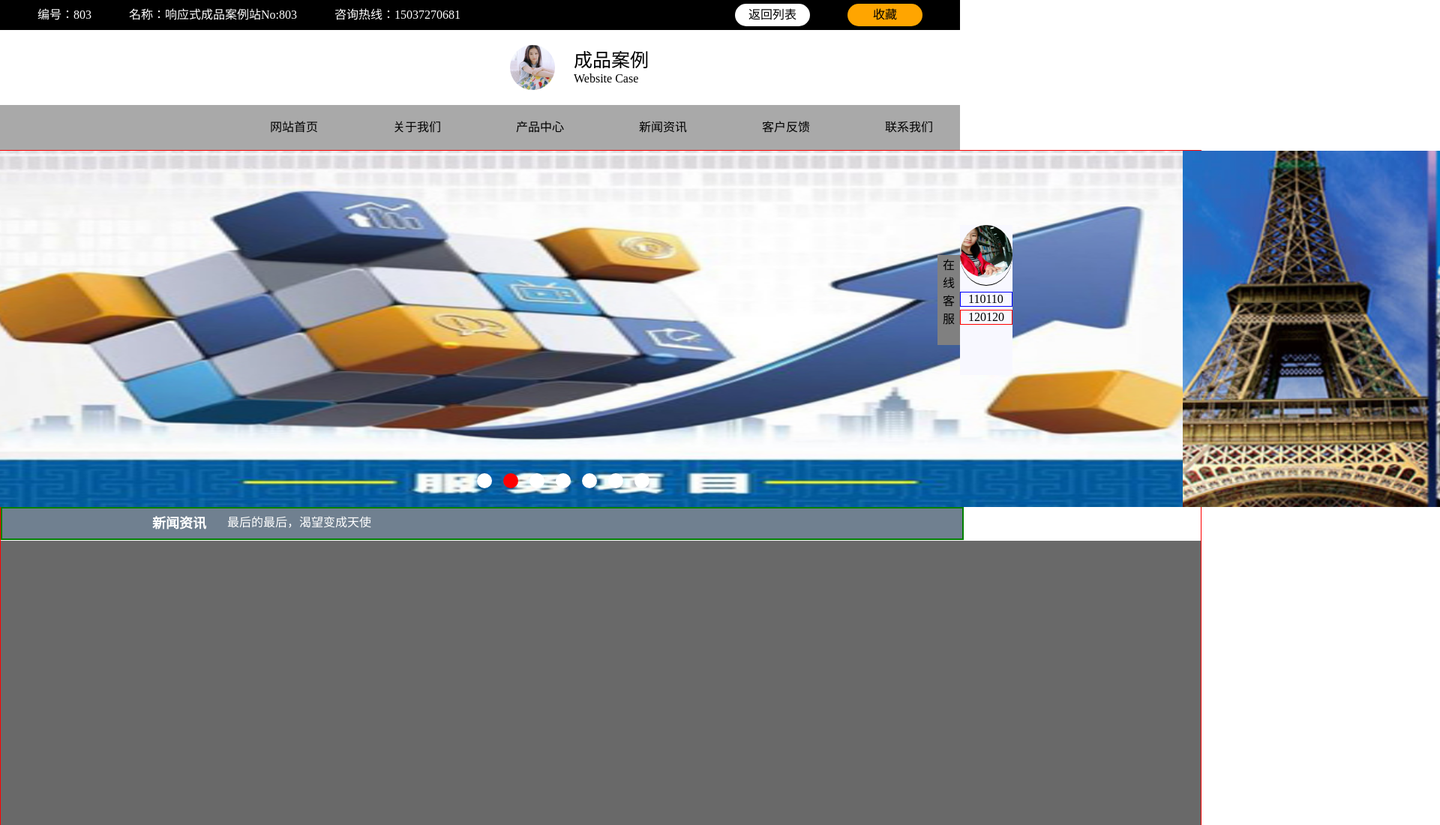
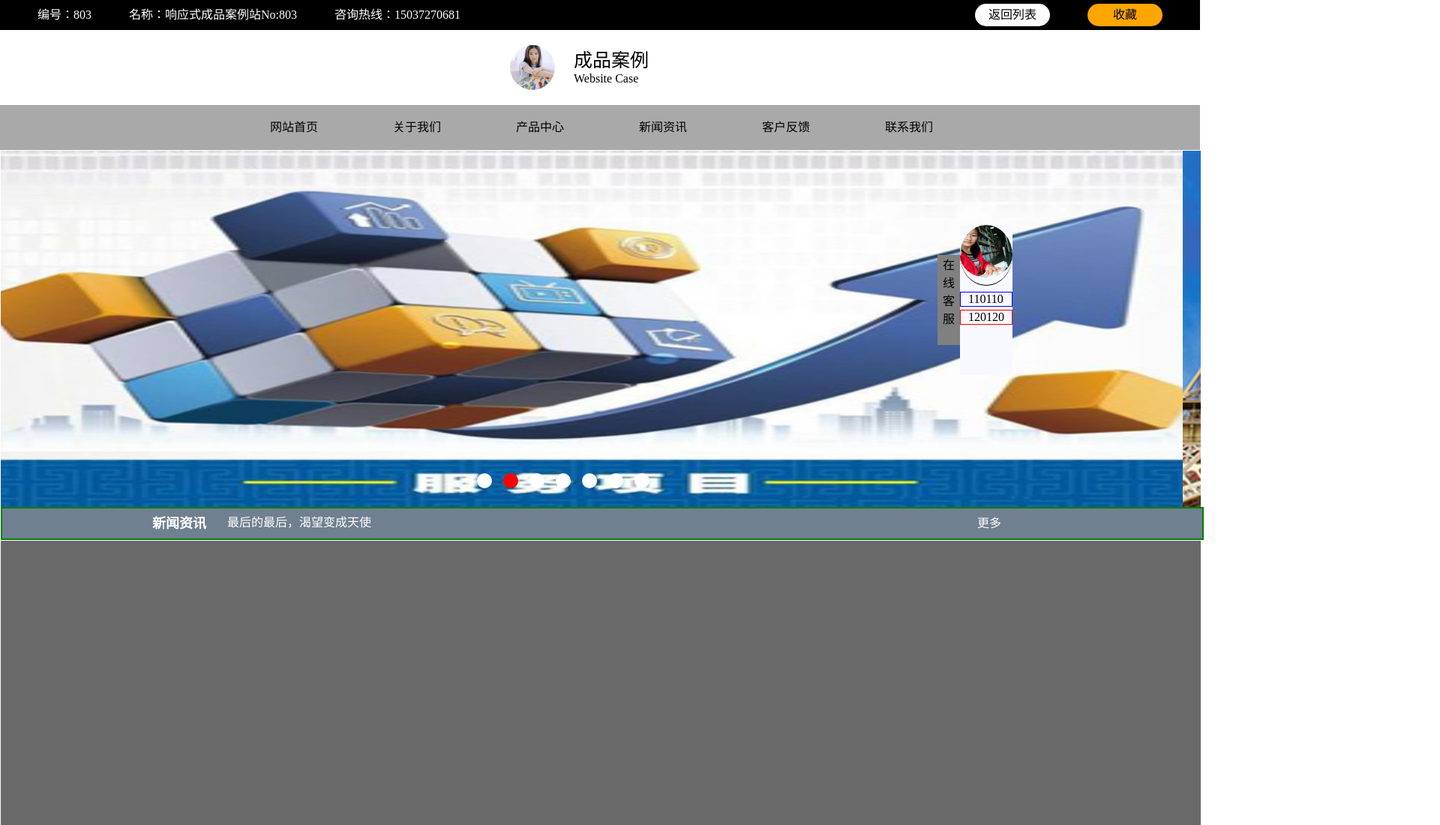
Before and after one commit to zhugaoxu/shangcheng, a plain HTML site: page index.html in a window 1280 px wide. Shown: the top 1100 px of the page at 75% size, 1920 px wide, since content can reach past the window. Drawn offline with Linux system fonts and the light colour scheme.

Commit message:
no message

```diff
--- a/css/index.css
+++ b/css/index.css
@@ -5,6 +5,8 @@
 
 body {
 	background: #F0F8FF;
+	width: 1600px;
+	margin: auto;
 }
 
 .nav {
--- a/css/zz.css
+++ b/css/zz.css
@@ -7,7 +7,8 @@ a{
 	color:black;
 }
 body{
-	widtyh:1600px;
+	width:1600px;
+	margin: auto;
 }
 .head{
 	height:200px;
@@ -102,13 +103,20 @@ body{
 .zong{
 	width:1600px;
 	height:2730px;
-	border:1px solid red;
+	border:1px solid transparent;
 }
 .lun{
 	height:520px;
-	width:100%;
+	width:1600px;
+	overflow: hidden;
 
 	position: absolute;
+}
+.lunifa{
+	position: relative;
+	height:520px;
+	width:1600px;
+	overflow: hidden;
 }
 .lun1{
 	height: 475px;
@@ -145,7 +153,7 @@ body{
 }
 .lun4{
 	height:40px;
-	width:100%;
+	width:1600px;
 	border:2px solid green;
     position: absolute;
     margin-top:475px;
@@ -315,7 +323,7 @@ body{
 }
 .bo4{
 	height:400px;
-	width: 100%;
+	width: 1600px;
 	margin-left:1400px;
 	overflow: hidden;
 	transition: all 2s;
--- a/index.html
+++ b/index.html
@@ -52,6 +52,7 @@
 	<div class="zong">
 	    <div class="body">
 	    	<div class="lun">
+	    		<div class="='lunifa">
 					<div class="lun1">
 						<img src="img/z1.jpg">
 						<img src="img/z2.jpg">
@@ -62,6 +63,7 @@
 						<img src="img/z7.jpg">
 
 
+					</div>
 				</div>
 	    		<div class="lun2">
 	    			<ul class="lun3">
```
Lines whose indentation alone changed are shown as unchanged.
